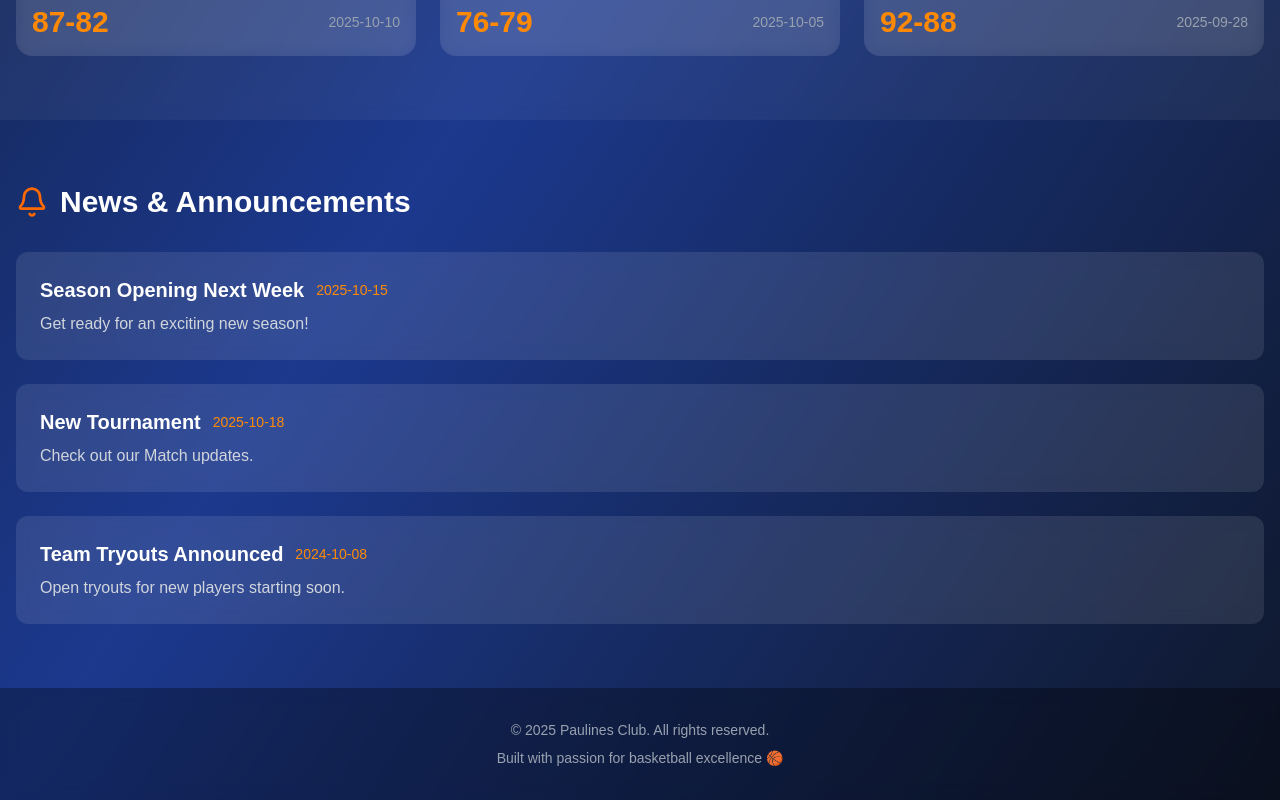
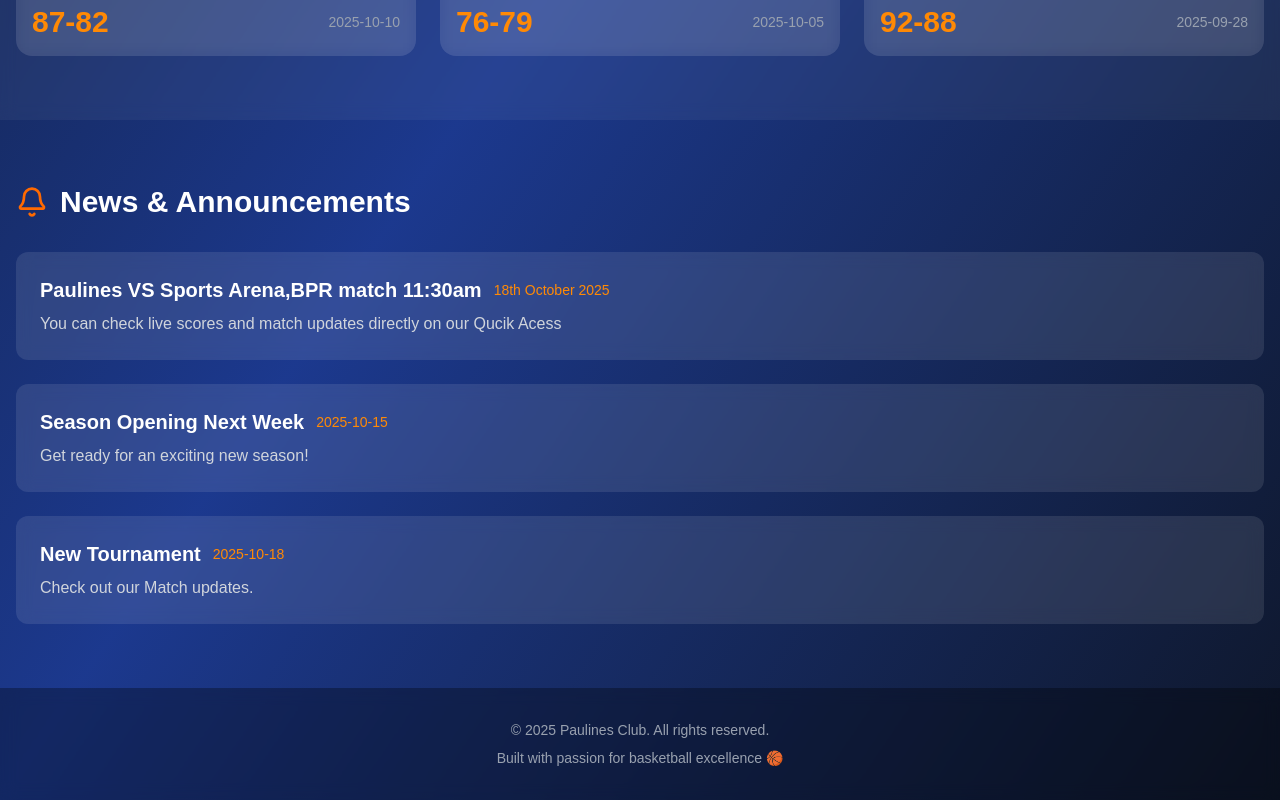
Before and after one commit to tapan77777/Pauline-sClub, a Next.js app: page / in a window 1280 px wide. Shown: the part 1092-1892 px from the top of the page. Built offline with nearby package versions, Linux system fonts and the light colour scheme.

Commit message:
updaeteddd

```diff
--- a/src/app/HomePage.jsx
+++ b/src/app/HomePage.jsx
@@ -30,9 +30,10 @@ const PaulinesHomepage = () => {
   ]);
 
   const [announcements, setAnnouncements] = useState([
-    { id: 1, title: 'Season Opening Next Week', date: '2025-10-15', content: 'Get ready for an exciting new season!' },
+     { id: 1, title: 'Paulines VS Sports Arena,BPR match 11:30am', date: '18th October 2025', content: 'You can check live scores and match updates directly on our Qucik Acess' },
+    { id: 3, title: 'Season Opening Next Week', date: '2025-10-15', content: 'Get ready for an exciting new season!' },
     { id: 2, title: 'New Tournament', date: '2025-10-18', content: 'Check out our Match updates.' },
-    { id: 3, title: 'Team Tryouts Announced', date: '2024-10-08', content: 'Open tryouts for new players starting soon.' },
+   ,
   ]);
 
   const [newAnnouncement, setNewAnnouncement] = useState({ title: '', content: '' });
--- a/src/app/layout.js
+++ b/src/app/layout.js
@@ -12,8 +12,8 @@ const geistMono = Geist_Mono({
 });
 
 export const metadata = {
-  title: "Create Next App",
-  description: "Generated by create next app",
+  title: "Paulines Club",
+  description: "Basketball Excellence",
 };
 
 export default function RootLayout({ children }) {
```
Also changed, not shown: public/tshirt.png, public/tshirt7.png (added).
